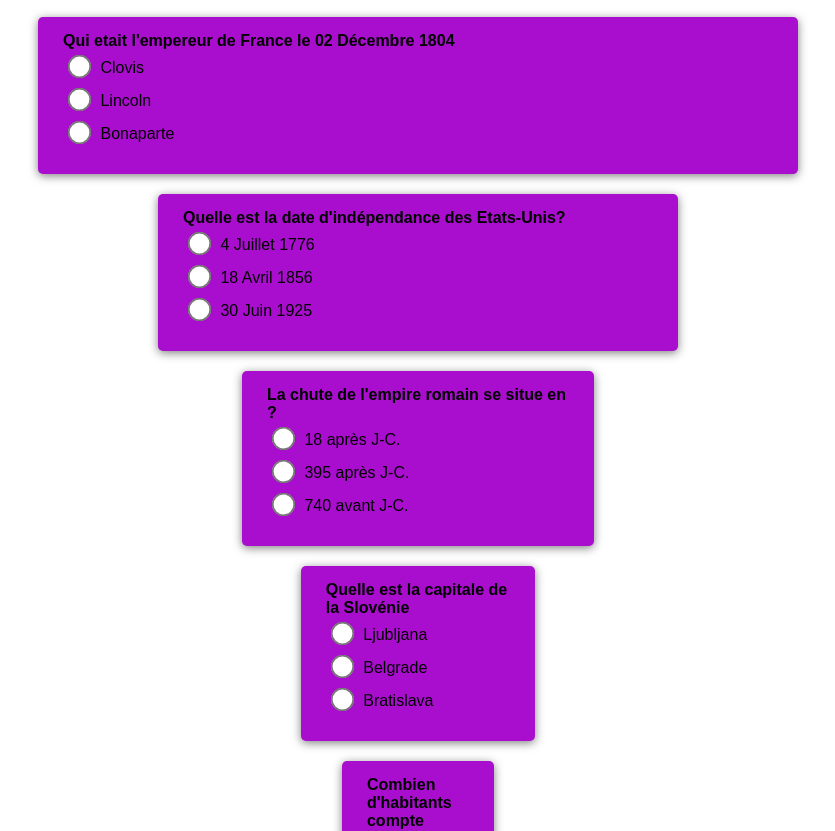
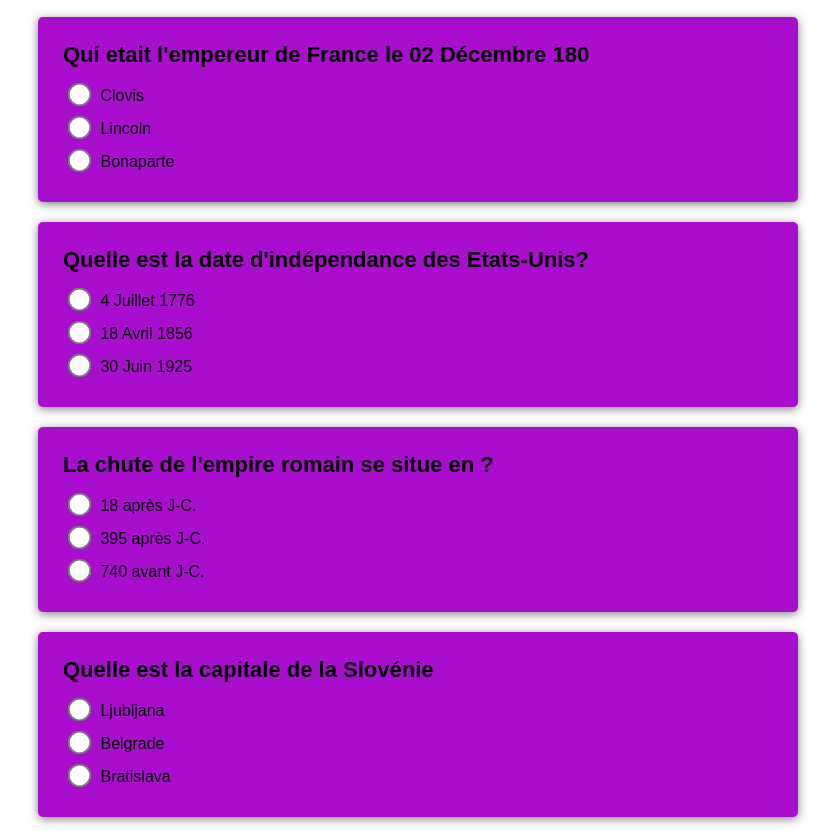
Before and after one commit to Stefbrinzei/Quiz-repo, a plain HTML site: page index.html in a window 1280 px wide. Shown: the part 111-942 px from the top of the page, without its empty margins (222-1057 px from the left). Drawn offline with Linux system fonts and the light colour scheme.

Commit message:
update code

```diff
--- a/index.html
+++ b/index.html
@@ -15,7 +15,7 @@
         <!-- Question 1 -->
         <form class="form-quiz">
             <div class="question-block">
-            <h4>Qui etait l'empereur de France le 02 Décembre 1804</h4>
+                <h4>Qui etait l'empereur de France le 02 Décembre 180</h4>
                 <div>
                     <input type="radio" id="clovis" name="q1" value="checked">
                     <label for="clovis">Clovis</label>
@@ -28,12 +28,10 @@
                     <input type="radio" id="Bonaparte" name="q1" value="c">
                     <label for="Bonaparte">Bonaparte</label>
                 </div>
-        </form>
             </div>
 
-    <div class="container-global">
         <!-- Question 2 -->
-        <form class="form-quiz">
+
             <div class="question-block">
             <h4>Quelle est la date d'indépendance des Etats-Unis?</h4>
             <div>
@@ -48,12 +46,10 @@
                 <input type="radio" id="date3" name="q2" value="c">
                 <label for="date3">30 Juin 1925</label>
             </div>
-        </form>
             </div>
 
-    <div class="container-global">
         <!-- Question 3 -->
-        <form class="form-quiz">
+
             <div class="question-block">
             <h4>La chute de l'empire romain se situe en ?</h4>
             <div>
@@ -68,12 +64,9 @@
                 <input type="radio" id="date6" name="q3" value="c">
                 <label for="date6">740 avant J-C.</label>
             </div>
-        </form>
             </div>
+        <!-- Question 4 -->
 
-    <div class="container-global">
-        <!-- Question 4 -->
-        <form class="form-quiz">
             <div class="question-block">
             <h4>Quelle est la capitale de la Slovénie</h4>
             <div>
@@ -88,12 +81,9 @@
                 <input type="radio" id="Bratislava" name="q4" value="c">
                 <label for="Bratislava">Bratislava</label>
             </div>
-        </form>
             </div>
+        <!-- Question 5 -->
 
-    <div class="container-global">
-        <!-- Question 5 -->
-        <form class="form-quiz">
             <div class="question-block">
             <h4>Combien d'habitants compte l'Irlande en 2020 ?</h4>
             <div>
@@ -108,9 +98,10 @@
                 <input type="radio" id="n3" name="q5" value="c">
                 <label for="n3">4.9 millions</label>
             </div>
+        </div>
             <!-- Bouton valider -->
             <button type="submit">Valide ton choix</button>
-        </form>
+
 
         <!-- Afficher les résultats -->
         <div class="resultats">
@@ -118,6 +109,7 @@
             <p class="aide"></p>
             <p class="note"></p>
         </div>
+        </form>
     </div>
 
 <script src="/script.js"></script>
--- a/style.css
+++ b/style.css
@@ -33,6 +33,15 @@
     border-radius: 5px;
     box-shadow: 0 2px 10px rgba(0, 0, 0, 0.5);
     background-color: rgb(169, 13, 205 );
+}
+
+.question-block h4{
+    padding: 10px 0;
+    font-size: 22px;
+}
+
+.question-bloc label{
+    font-size: 20px;
 }
 
 .question-block input[type='radio']{
```
Lines whose indentation alone changed are shown as unchanged.
